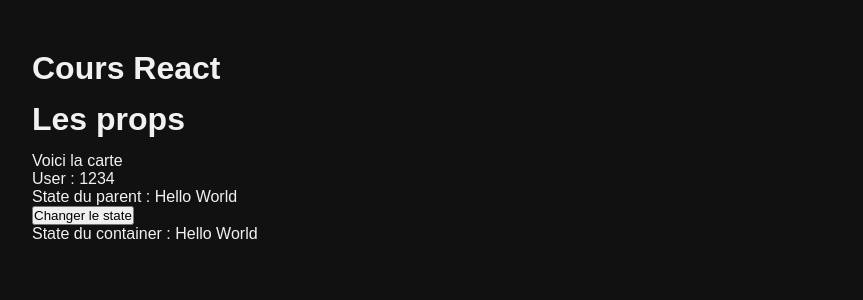
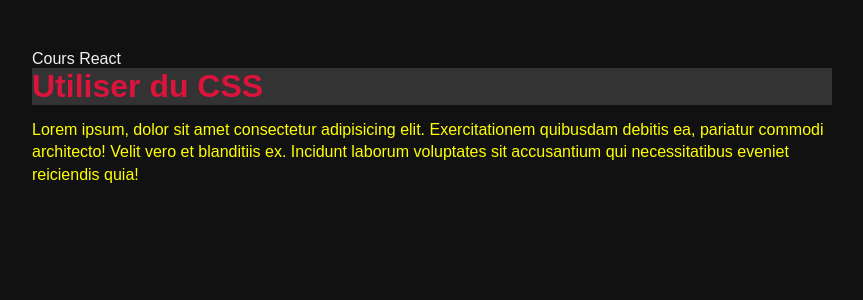
Before and after one commit to Benalta7892/React, a React (Vite) app in the folder 3.Les-bases-de-React/: page / in a window 1280 px wide. Shown: the top 300 px of the page, without its empty margins (208-1071 px from the left). Built offline with nearby package versions, Linux system fonts and the light colour scheme.

Commit message:
Utiliser du CSS

```diff
--- a/3.Les-bases-de-React/package.json
+++ b/3.Les-bases-de-React/package.json
@@ -21,6 +21,7 @@
     "eslint-plugin-react": "^7.32.2",
     "eslint-plugin-react-hooks": "^4.6.0",
     "eslint-plugin-react-refresh": "^0.3.4",
+    "sass": "^1.81.0",
     "vite": "^4.3.2"
   }
 }
--- a/3.Les-bases-de-React/src/App.jsx
+++ b/3.Les-bases-de-React/src/App.jsx
@@ -1,9 +1,9 @@
-import Container from "./lessons/5.Les-props/Container";
+import Container from "./lessons/6.Utiliser-du-CSS/Container";
 
 function App() {
   return (
     <div className="main-content">
-      <h1>Cours React</h1>
+      <p>Cours React</p>
       <Container />
     </div>
   );
--- /dev/null
+++ b/3.Les-bases-de-React/src/lessons/6.Utiliser-du-CSS/Container.css
@@ -0,0 +1,4 @@
+.txt {
+  color: yellow;
+  line-height: 1.4;
+}
--- a/3.Les-bases-de-React/src/lessons/6.Utiliser-du-CSS/Container.jsx
+++ b/3.Les-bases-de-React/src/lessons/6.Utiliser-du-CSS/Container.jsx
@@ -1,8 +1,18 @@
+import "./Container.css";
+
 export default function Container() {
+  const bgColor = "#333";
 
   return (
+    // CSS en ligne
     <div>
-      <h1>Utiliser du CSS</h1>
+      <h1 style={{ color: "crimson", backgroundColor: bgColor }}>Utiliser du CSS</h1>
+
+      <p className="txt">
+        Lorem ipsum, dolor sit amet consectetur adipisicing elit. Exercitationem quibusdam debitis ea, pariatur commodi
+        architecto! Velit vero et blanditiis ex. Incidunt laborum voluptates sit accusantium qui necessitatibus eveniet
+        reiciendis quia!
+      </p>
     </div>
-  )
+  );
 }
```
Also changed, not shown: 1 other file (tests, documents, lock files or other folders).
